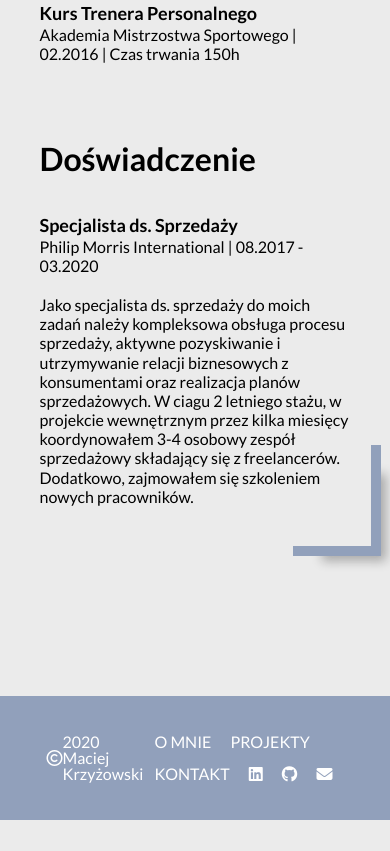
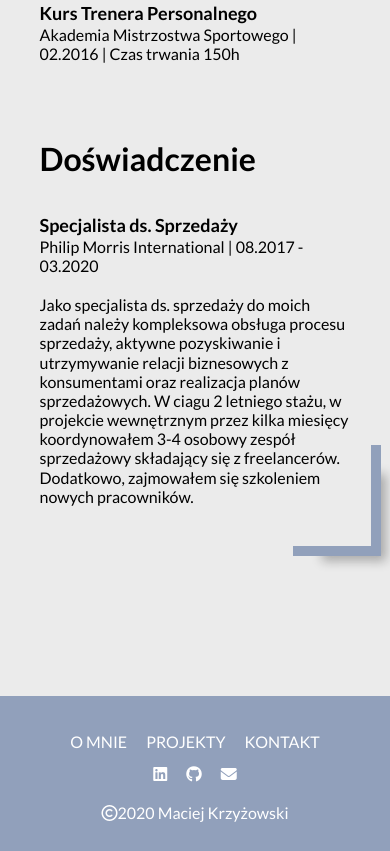
Before and after one commit to maciej-krzyzowski/project-myWebsite, a website: page index.html in a window 390 px wide. Shown: the part 2469-3320 px from the top of the page. Before the commit the page ends 3289 px from the top, so only its background shows below. Drawn offline with Linux system fonts and the light colour scheme.

Commit message:
fix code

```diff
--- a/sass/style.scss
+++ b/sass/style.scss
@@ -529,6 +529,8 @@
 
 @media (max-width: 992px) {
 
+    // HEADER
+
     .header__logo {
         width: 70%;
     }
@@ -539,10 +541,6 @@
 
     .icon__list {
         margin: 0;
-    }
-
-    .hero__paragraph {
-        font-size: 16px;
     }
 
     .hamburger {
@@ -562,6 +560,12 @@
     .menu__element {
         display: block;
         margin: 25px;
+    }
+
+    // HERO
+
+    .hero__paragraph {
+        font-size: 16px;
     }
 
     // PROJECT
@@ -585,6 +589,8 @@
 
 @media (max-width: 850px) {
 
+    // HERO
+
     .hero__wrapper {
         display: block;
     }
@@ -602,6 +608,8 @@
         padding-bottom: 20px;
     }
 
+    // ABOUTME
+
     .aboutMe__wrapper {
         display: block;
     }
@@ -611,6 +619,8 @@
         width: 100%;
         padding: 20px 0;
     }
+
+    // PROJECT
 
     .project__title {
         padding: 40px 20px;
@@ -625,12 +635,17 @@
         margin: 20px 0 35px;
     }
 
+    // CONTACT
+
     .contact__element {
         width: 80%;
     }
 }
 
 @media (max-width: 820px) {
+
+    // PROJECT
+
     .project__paragraph {
         & > i {
             font-size: 45px;
@@ -639,6 +654,9 @@
 }
 
 @media (max-width: 620px) {
+
+    // HEADER
+
     .header__logo {
         width: 80%;
     }
@@ -650,9 +668,23 @@
     .icon__list {
         display: none;
     }
+
+     // FOOTER
+
+     .footer__wrapper {
+        flex-direction: column-reverse;
+        text-align: center;
+    }
+
+    .footer__text {
+        margin-top: 15px;
+    }
 }
 
 @media (max-width: 500px) {
+
+    // PROJECT
+
     .project__paragraph {
         & > i {
             font-size: 38px;
```
Also changed, not shown: css/style.css, 1 other file.
